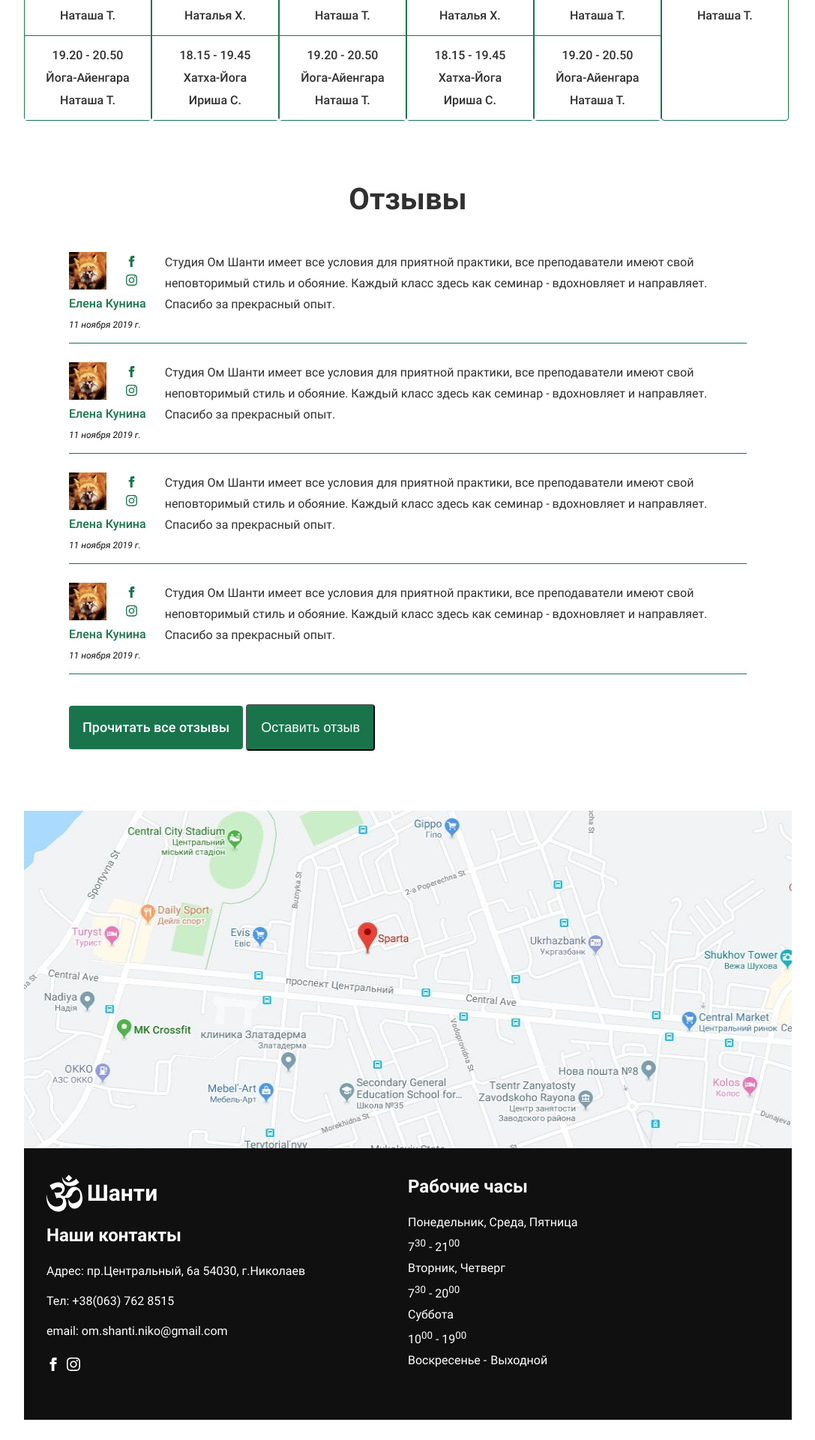
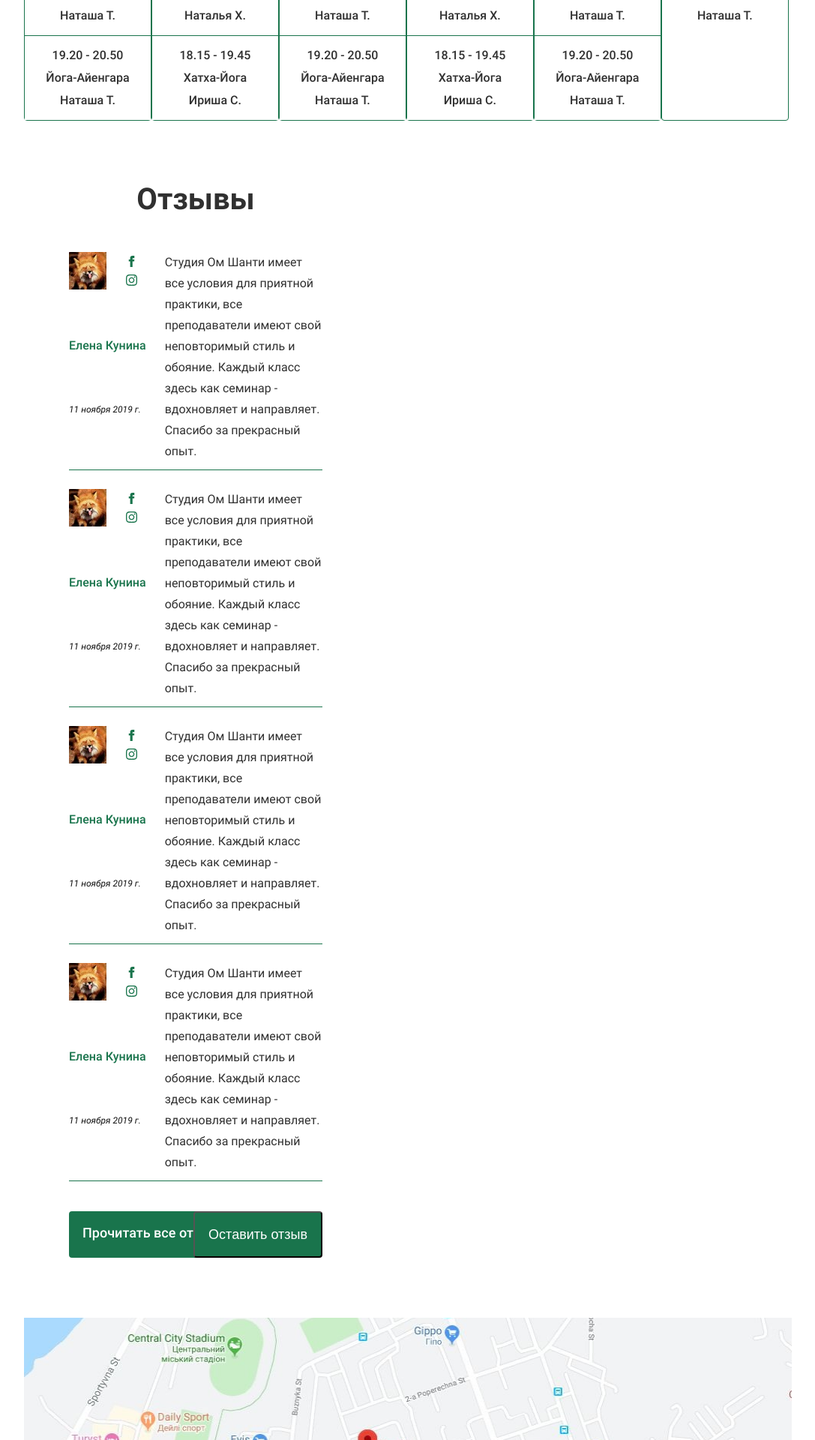
Before and after one commit to Menolas/eva, a PHP site: page / in a window 1280 px wide. Shown: the part 4023-5943 px from the top of the page at 75% size, without its empty margins (96-1183 px from the left). Before the commit the page ends 5916 px from the top, so only its background shows below. Run offline with PHP 8.4, Linux system fonts and the light colour scheme.

Commit message:
review buttons

```diff
--- a/css/style.css
+++ b/css/style.css
@@ -1091,12 +1091,25 @@ textarea {
 
 .reviews {
   position: relative;
+  display: grid;
+  grid-template-columns: 338px;
+  grid-template-rows: auto auto auto;
   padding: 50px 16px; }
+
+.reviews__title {
+  grid-column-start: 1;
+  grid-column-end: -1;
+  grid-row-start: 1;
+  grid-row-end: 1; }
 
 .reviews__list {
   margin: 0;
   padding: 0;
   list-style: none;
+  grid-column-start: 1;
+  grid-column-end: -1;
+  grid-row-start: 2;
+  grid-row-end: 2;
   display: grid;
   grid-row-gap: 25px; }
 
@@ -1174,9 +1187,19 @@ textarea {
   margin-bottom: 0; }
 
 .reviews__btn--read {
+  grid-column-start: 1;
+  grid-column-end: -1;
+  grid-row-start: 3;
+  grid-row-end: -1;
+  justify-self: start;
   margin-right: auto; }
 
 .reviews__btn--message {
+  grid-column-start: 1;
+  grid-column-end: -1;
+  grid-row-start: 3;
+  grid-row-end: -1;
+  justify-self: end;
   margin-left: auto;
   margin-right: 0; }
 
--- a/index.html
+++ b/index.html
@@ -302,6 +302,7 @@
 					<a class="reviews__btn  reviews__btn--read  btn" href="reviews.html">Прочитать все отзывы</a>
 					<button class="reviews__btn  reviews__btn--message  btn" href="reviews.html">Оставить отзыв</button>
 					<form class="review-form">
+						<div class="review-form__close-button"></div>
 						<div class="review-form__input-wrap  review-form__input-wrap--file">
 							<input type="file" name="file" id="file">
 							<label for="file">Загрузите свой аватар</label>
--- a/js/reviews.js
+++ b/js/reviews.js
@@ -37,10 +37,20 @@ var similarReviews = document.querySelector('.reviews__list');
 var reviewTemplate = document.querySelector('template').content.querySelector('.reviews__item');
 var openReviewFormButton = document.querySelector('.reviews__btn--message');
 var reviewForm = document.querySelector('.review-form');
+var overlay = document.querySelector('.container');
+var reviewFormcloseButton = document.querySelector('.review-form__close-button');
 
 openReviewFormButton.addEventListener('click', function () {
-    reviewForm.classList.toggle('review-form--shown');
+    reviewForm.classList.add('review-form--shown');
+    overlay.classList.add('container--shown-overlay');
+
+    reviewFormcloseButton.addEventListener('click', function () {
+        reviewForm.classList.remove('review-form--shown');
+        overlay.classList.remove('container--shown-overlay');
+    });
 });
+
+
 
 var renderReview = function (reviewsItem) {
     var reviewElement = reviewTemplate.cloneNode(true);
--- a/reviews.html
+++ b/reviews.html
@@ -55,6 +55,7 @@
 					<ul class="reviews__list"></ul>
 					<button class="reviews__btn  reviews__btn--message  btn" href="reviews.html">Оставить отзыв</button>
 					<form class="review-form">
+						<div class="review-form__close-button"></div>
 						<div class="review-form__input-wrap  review-form__input-wrap--file">
 							<input type="file" name="file" id="file">
 							<label for="file">Загрузите свой аватар</label>
--- a/sass/blocks/container.scss
+++ b/sass/blocks/container.scss
@@ -8,7 +8,7 @@
 
 .container--shown-overlay {
 	&::before {
-		@include element-style(100%, 100%, rgba(43, 45, 92, 0.7));
+		@include element-style(100%, 100%, rgba(255, 255, 255, 0.6));
 		top: 0;
 		left: 0;
 		z-index: 30;
--- a/sass/blocks/review-form.scss
+++ b/sass/blocks/review-form.scss
@@ -8,10 +8,29 @@
 	width: 338px;
 	padding: $block-padding-mobile;
 	background-color: $white;
+	z-index: 50;
 }
 
 .review-form--shown {
 	display: grid;
+}
+
+.review-form__close-button {
+	position: absolute;
+	top: 25px;
+	right: 18px;
+	width: 25px;
+	height: 25px;
+
+	&::before {
+		@include element-style(25px, 2px, $green);
+		transform: rotate(45deg);
+	}
+
+	&::after {
+		@include element-style(25px, 2px, $green);
+		transform: rotate(-45deg);
+	}
 }
 
 .review-form__input-wrap {
--- a/sass/blocks/reviews.scss
+++ b/sass/blocks/reviews.scss
@@ -1,10 +1,24 @@
 .reviews {
 	position: relative;
+	display: grid;
+	grid-template-columns: 338px;
+	grid-template-rows: auto auto auto;
 	padding: $block-padding-mobile;
+}
+
+.reviews__title {
+	grid-column-start: 1;
+	grid-column-end: -1;
+	grid-row-start: 1;
+	grid-row-end: 1;
 }
 
 .reviews__list {
 	@include list-style;
+	grid-column-start: 1;
+	grid-column-end: -1;
+	grid-row-start: 2;
+	grid-row-end: 2;
 	display: grid;
 	grid-row-gap: 25px;
 }
@@ -89,10 +103,20 @@
 }
 
 .reviews__btn--read {
+	grid-column-start: 1;
+	grid-column-end: -1;
+	grid-row-start: 3;
+	grid-row-end: -1;
+	justify-self: start;
 	margin-right: auto;
 }
 
 .reviews__btn--message {
+	grid-column-start: 1;
+	grid-column-end: -1;
+	grid-row-start: 3;
+	grid-row-end: -1;
+	justify-self: end;
 	margin-left: auto;
 	margin-right: 0;
 }
```
Also changed, not shown: other parts of css/style.css (+28 -2 lines).
